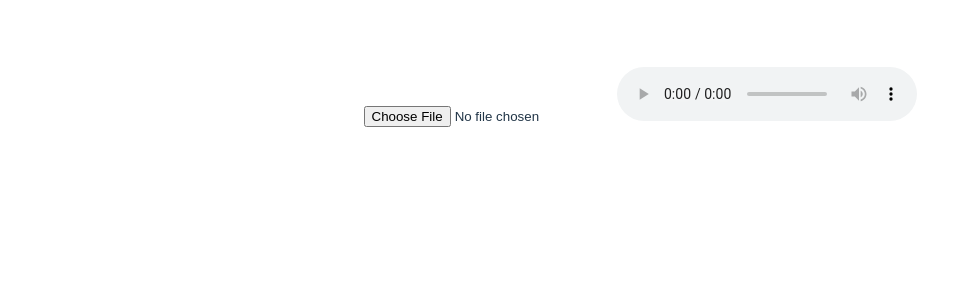
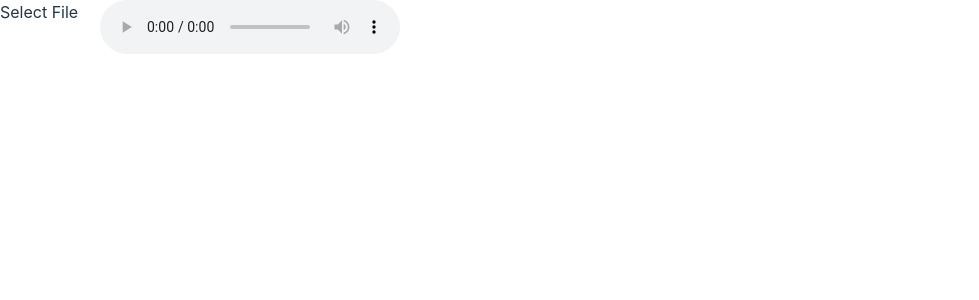
Before and after one commit to JakeMass/visualizer, a Vue app: page / in a window 1280 px wide. Shown: the top 300 px of the page, without its empty margins (0-979 px from the left). Built offline with nearby package versions, Linux system fonts and the light colour scheme.

Commit message:
resizing canvas

```diff
--- /dev/null
+++ b/src/components/CanvasControle.vue
@@ -0,0 +1,45 @@
+<template>
+  <div>
+    <input
+      type="range"
+      :max="maxWidth"
+      :min="100"
+      @change="onWidthChange">
+    <input
+      type="range"
+      :max="maxHeight"
+      :min="100"
+      @change="onHeightChange">
+  </div>
+</template>
+
+<script setup>
+const props = defineProps({
+  canvas: HTMLCanvasElement,
+})
+
+const maxWidth = document.documentElement.clientWidth * window.devicePixelRatio * 2
+const maxHeight = document.documentElement.clientHeight * window.devicePixelRatio * 2
+
+let width = canvas.width * window.devicePixelRatio
+let height = canvas.height * window.devicePixelRatio
+
+function onWidthChange({ target }) {
+  onChange(target.valueAsNumber, height)
+}
+
+function onHeightChange({ target }) {
+  onChange(width, target.valueAsNumber)
+}
+
+function onChange(nWidth, nHeight) {
+  width = nWidth
+  height = nHeight
+
+  canvas.height = height * window.devicePixelRatio
+  canvas.width = width * window.devicePixelRatio
+
+  canvas.style.height = canvas.height / window.devicePixelRatio + 'px'
+  canvas.style.width = canvas.width / window.devicePixelRatio + 'px'
+}
+</script>
--- a/src/components/HeaderMenu.vue
+++ b/src/components/HeaderMenu.vue
@@ -1,30 +1,51 @@
 <template>
-  <div>
+  <div
+    class="menu">
+    <label
+      for="file_input"
+      style="cursor: pointer;">
       <input
         type="file"
-      ref="file_input"
+        id="file_input"
+        style="display: none;"
         @change="onFileInput">
-    <audio id="audio" :src="url" controls @play="onPlay" @pause="onPlay" />
+        Select File
+    </label>
+    <audio class="player" id="audio" :src="url" controls @play="onPlay" @pause="onPlay" />
+    <div class="controles">
+      <div
+        v-if="canvas">
+        <CanvasControle
+          :canvas="canvas" />
+      </div>
       <div
         v-for="(shape, index) in shapes"
-      style="display: flex"
-      :key="index">
-      <h2 @click="onShapeChange(index)">Shape {{ index + 1 }}</h2>
+        :key="index"
+        class="controle">
+        <h3
+          style="cursor: pointer;"
+          @click="onShapeChange(index)">
+          {{ toRaw(shape).type }} {{ index + 1 }}
+        </h3>
         <ShapeControle
+          class="props"
           v-if="activeShapeIndex === index"
           :shape="shape" />
+      </div>
     </div>
   </div>
 </template>
 
 <script setup>
-import { ref } from 'vue'
+import { ref, toRaw } from 'vue'
 import ShapeControle from './ShapeControle.vue'
+import CanvasControle from './CanvasControle.vue'
 
 const emit = defineEmits(['file', 'play'])
 const props = defineProps({
+  canvas: HTMLCanvasElement,
   shapes: Array,
-  url: String
+  url: String,
 })
 
 let activeShapeIndex = ref(-1)
@@ -45,3 +66,46 @@ function onFileInput({ target }) {
   emit('file', target.files[0])
 }
 </script>
+
+<style scoped>
+.menu {
+  display: grid;
+  grid-auto-flow: column;
+  justify-items: start;
+  align-items: start;
+  grid-template-rows: auto;
+  grid-template-columns: 100px 1fr 1fr;
+  grid-template-areas:
+    "file player controles"
+    "props props props";
+  width: 100%;
+  position: absolute;
+  top: 0;
+}
+
+.file {
+  grid-area: file;
+}
+
+.player {
+  grid-area: player;
+  justify-self: stretch;
+}
+
+.controles {
+  grid-area: controles;
+  display: grid;
+  grid-auto-flow: column;
+}
+
+.controle {
+  position: relative;
+  z-index: 100;
+}
+
+.props {
+  grid-area: props;
+  display: grid;
+  grid-auto-flow: column;
+}
+</style>
--- a/src/components/HelloWorld.vue
+++ b/src/components/HelloWorld.vue
@@ -1,19 +1,19 @@
 <template>
   <div>
     <HeaderMenu
+      :canvas="canvas"
       :shapes="shapes"
       :url="url"
       @file="onFileInput"
       @play="onPlay" />
     <canvas
       id="canvas"
-      style="height: 75vh; width: 100vw;"></canvas>
+      style="height: 75vh; width: 100vw; z-index: -1"></canvas>
   </div>
 </template>
 
 <script setup>
-import { computed, ref, toRaw } from 'vue'
-import { line, circle } from '../utils/patterns'
+import { ref } from 'vue'
 import { Circle, Line } from '../utils/shapes'
 import HeaderMenu from './HeaderMenu.vue'
 
@@ -24,12 +24,9 @@ let playing = ref(false)
 
 const audioCtx = new AudioContext()
 
-let canvas = null
+let canvas = ref(null)
+console.log(canvas)
 let canvasCtx = null
-
-let rotation = ref(0)
-let intensity = ref(0)
-let angleWidth = ref(360)
 
 let circleShape = null
 let lineShape = null
@@ -61,8 +58,8 @@ function audioInit() {
   let source = audioCtx.createMediaElementSource(audioElem)
   source.connect(audioCtx.destination)
 
-  canvas = document.getElementById('canvas')
-  canvasCtx = canvas.getContext('2d')
+  canvas.value = document.getElementById('canvas')
+  canvasCtx = canvas.value.getContext('2d')
 
   circleShape = new Circle(canvasCtx, audioCtx)
   circleShape.connect(source)
@@ -74,11 +71,11 @@ function audioInit() {
 
   shapes.value.push(lineShape)
 
-  canvas.height = document.documentElement.clientHeight * window.devicePixelRatio
-  canvas.width = document.documentElement.clientWidth * window.devicePixelRatio
+  canvas.value.height = document.documentElement.clientHeight * window.devicePixelRatio
+  canvas.value.width = document.documentElement.clientWidth * window.devicePixelRatio
 
-  canvas.style.height = canvas.height / window.devicePixelRatio + 'px'
-  canvas.style.width = canvas.width / window.devicePixelRatio + 'px'
+  canvas.value.style.height = canvas.value.height / window.devicePixelRatio + 'px'
+  canvas.value.style.width = canvas.value.width / window.devicePixelRatio + 'px'
 }
 
 function draw() {
@@ -88,7 +85,7 @@ function draw() {
 
   canvasCtx.translate(0.5, 0.5)
   canvasCtx.fillStyle = '#242424'
-  canvasCtx.fillRect(0, 0, canvas.width, canvas.height)
+  canvasCtx.fillRect(0, 0, canvas.value.width, canvas.value.height)
 
   canvasCtx.lineWidth = 1
   canvasCtx.strokeStyle = 'rgb(200, 200, 200)'
--- a/src/utils/shapes.js
+++ b/src/utils/shapes.js
@@ -5,10 +5,12 @@ class Shape {
     #dataArray
     #audioCtx
     #canvasCtx
+    #type
 
-    constructor(canvasCtx, audioCtx, props) {
+    constructor(canvasCtx, audioCtx, type, props) {
         this.#canvasCtx = canvasCtx
         this.#audioCtx = audioCtx
+        this.#type = type
         this.#props = {
             resolution: 2048,
             ...props
@@ -23,6 +25,10 @@ class Shape {
 
     get props() {
         return this.#props
+    }
+
+    get type() {
+        return this.#type
     }
 
     get dataArray() {
@@ -49,7 +55,7 @@ class Shape {
         }
 
         if (props.resolution) {
-            this.analyzer.fftSize = props.resolution
+            this.analyzer.fftSize = Math.pow(2, props.resolution)
         }
     }
 }
@@ -57,7 +63,7 @@ class Shape {
 export class Circle extends Shape {
 
     constructor(canvasCtx, audioCtx, props = {}) {
-        super(canvasCtx, audioCtx, {
+        super(canvasCtx, audioCtx, 'circle', {
             radius: 300,
             max_angle: 360,
             x_offset: 0,
@@ -78,9 +84,9 @@ export class Circle extends Shape {
             },
             resolution: {
                 name: 'Resolution',
-                max: 32768,
-                min: 32,
-                step: this.analyzer.fftSize,
+                max: 15,
+                min: 5,
+                step: 1,
             },
             max_angle: {
                 name: 'Maximum Angle',
@@ -133,7 +139,7 @@ export class Circle extends Shape {
 export class Line extends Shape {
 
     constructor(canvasCtx, audioCtx, props = {}) {
-        super(canvasCtx, audioCtx, {
+        super(canvasCtx, audioCtx, 'line', {
             width: 600,
             x_offset: 0,
             y_offset: 0,
@@ -148,6 +154,12 @@ export class Line extends Shape {
                 name: 'Width',
                 max: 10000,
                 min: 1,
+                step: 1,
+            },
+            resolution: {
+                name: 'Resolution',
+                max: 15,
+                min: 5,
                 step: 1,
             },
             x_offset: {
```
Lines whose indentation alone changed are shown as unchanged.
